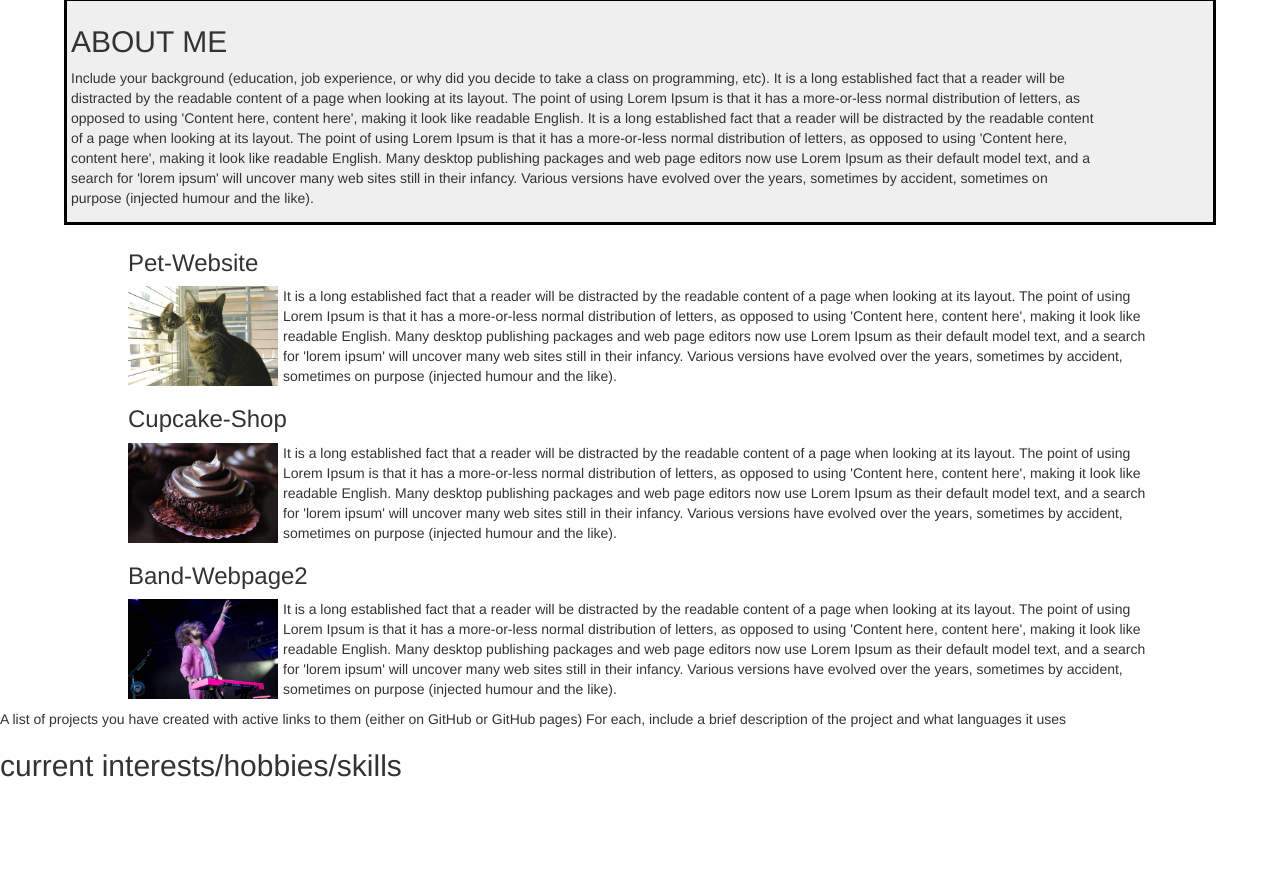
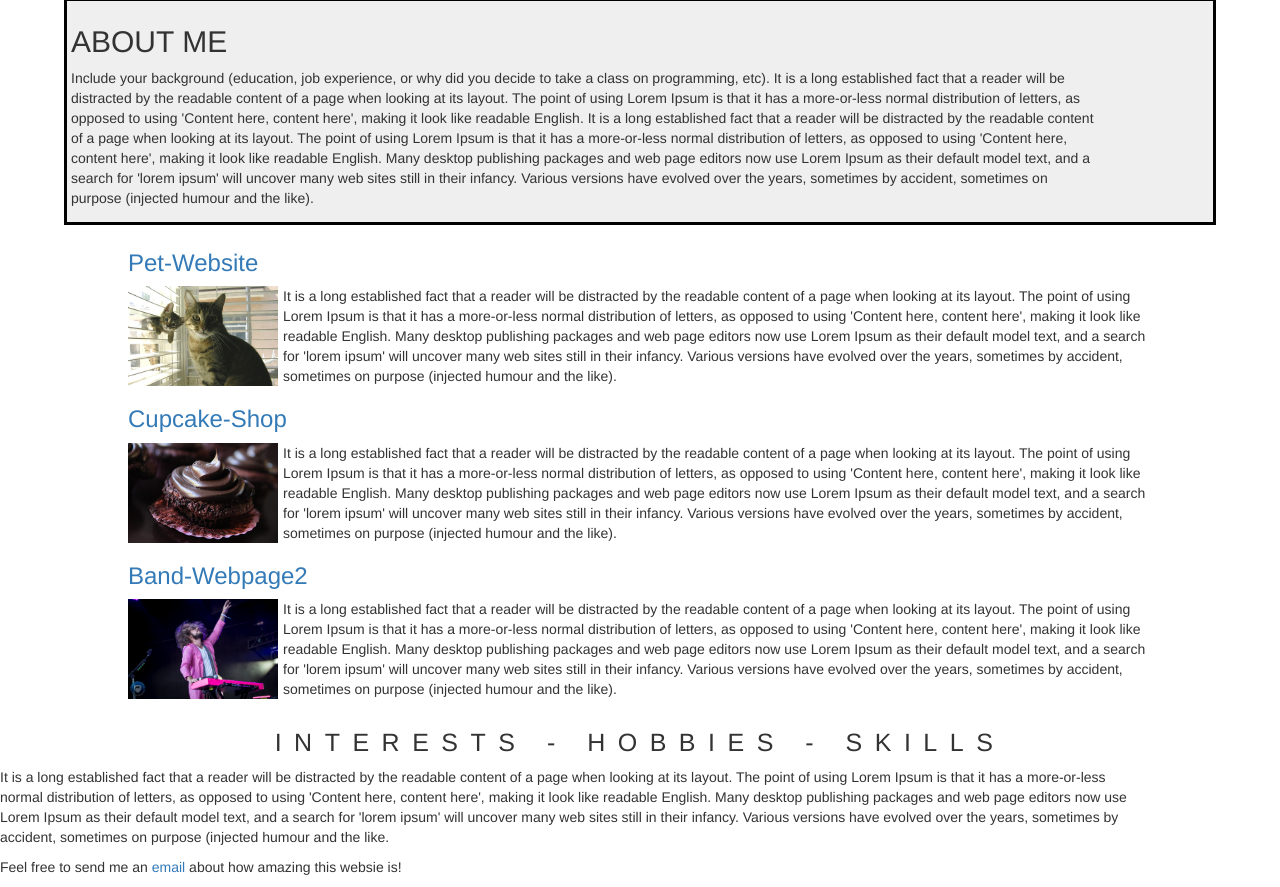
Before and after one commit to ANDYBOGGS/portfolio-page, a plain HTML site: page index.html in a window 1280 px wide. Shown: the part 577-1464 px from the top of the page. Before the commit the page ends 1369 px from the top, so only its background shows below. Drawn offline with Linux system fonts and the light colour scheme.

Commit message:
add interests section and email link

```diff
--- a/css/styles.css
+++ b/css/styles.css
@@ -27,6 +27,13 @@ h3 {
   margin-left: 10%;
 }
 
+h4 {
+  text-align: center;
+  letter-spacing: .5em;
+  font-size: 25px;
+  margin-top: 30px;
+}
+
 p {
   width: 90%;
 }
--- a/index.html
+++ b/index.html
@@ -15,26 +15,24 @@
       <p>Include your background (education, job experience, or why did you decide to take a class on programming, etc). It is a long established fact that a reader will be distracted by the readable content of a page when looking at its layout. The point of using Lorem Ipsum is that it has a more-or-less normal distribution of letters, as opposed to using 'Content here, content here', making it look like readable English. It is a long established fact that a reader will be distracted by the readable content of a page when looking at its layout. The point of using Lorem Ipsum is that it has a more-or-less normal distribution of letters, as opposed to using 'Content here, content here', making it look like readable English. Many desktop publishing packages and web page editors now use Lorem Ipsum as their default model text, and a search for 'lorem ipsum' will uncover many web sites still in their infancy. Various versions have evolved over the years, sometimes by accident, sometimes on purpose (injected humour and the like).</p>
   </div>
 
-  <h3>Pet-Website</h3>
+  <h3><a href="https://andyboggs.github.io/pet-website/">Pet-Website</a></h3>
     <img src="img/pets.jpg" alt="picture of pets" width=150 height=100 class="lefties">
     <p>It is a long established fact that a reader will be distracted by the readable content of a page when looking at its layout. The point of using Lorem Ipsum is that it has a more-or-less normal distribution of letters, as opposed to using 'Content here, content here', making it look like readable English. Many desktop publishing packages and web page editors now use Lorem Ipsum as their default model text, and a search for 'lorem ipsum' will uncover many web sites still in their infancy. Various versions have evolved over the years, sometimes by accident, sometimes on purpose (injected humour and the like).</p>
 
-  <h3>Cupcake-Shop</h3>
+  <h3><a href="https://andyboggs.github.io/Cupcake-Website/">Cupcake-Shop</a></h3>
     <img src="img/cupcake.jpg" alt="picture of a cupcake" width=150 height=100 class="lefties">
     <p>It is a long established fact that a reader will be distracted by the readable content of a page when looking at its layout. The point of using Lorem Ipsum is that it has a more-or-less normal distribution of letters, as opposed to using 'Content here, content here', making it look like readable English. Many desktop publishing packages and web page editors now use Lorem Ipsum as their default model text, and a search for 'lorem ipsum' will uncover many web sites still in their infancy. Various versions have evolved over the years, sometimes by accident, sometimes on purpose (injected humour and the like).</p>
 
-  <h3>Band-Webpage2</h3>
+  <h3><a href="https://andyboggs.github.io/Band-Webpage2/">Band-Webpage2</a></h3>
     <img src="img/band.jpg" alt="picture of the band" width=150 height=100 class="lefties">
     <p>It is a long established fact that a reader will be distracted by the readable content of a page when looking at its layout. The point of using Lorem Ipsum is that it has a more-or-less normal distribution of letters, as opposed to using 'Content here, content here', making it look like readable English. Many desktop publishing packages and web page editors now use Lorem Ipsum as their default model text, and a search for 'lorem ipsum' will uncover many web sites still in their infancy. Various versions have evolved over the years, sometimes by accident, sometimes on purpose (injected humour and the like).</p>
 
 
-  <p>A list of projects you have created with active links to them (either on GitHub or GitHub pages) For each, include a brief description of the project and what languages it uses</p>
 
+  <h4>INTERESTS - HOBBIES - SKILLS</h2>
+    <p>It is a long established fact that a reader will be distracted by the readable content of a page when looking at its layout. The point of using Lorem Ipsum is that it has a more-or-less normal distribution of letters, as opposed to using 'Content here, content here', making it look like readable English. Many desktop publishing packages and web page editors now use Lorem Ipsum as their default model text, and a search for 'lorem ipsum' will uncover many web sites still in their infancy. Various versions have evolved over the years, sometimes by accident, sometimes on purpose (injected humour and the like.</p>
 
-
-  <h2>current interests/hobbies/skills</h2>
-
-
+    <p>Feel free to send me an <a href="mailto:ajacobboggs@gmail.com">email</a> about how amazing this websie is!</p>
 
 </div>
 </body>
```
